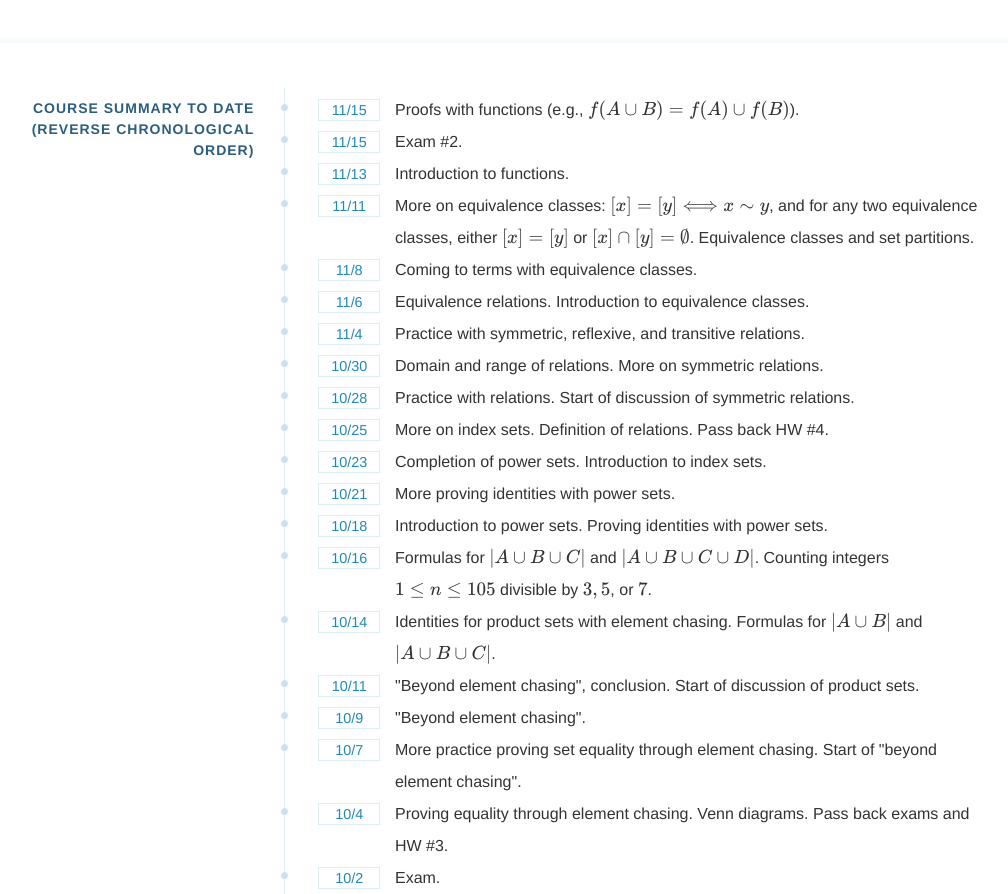
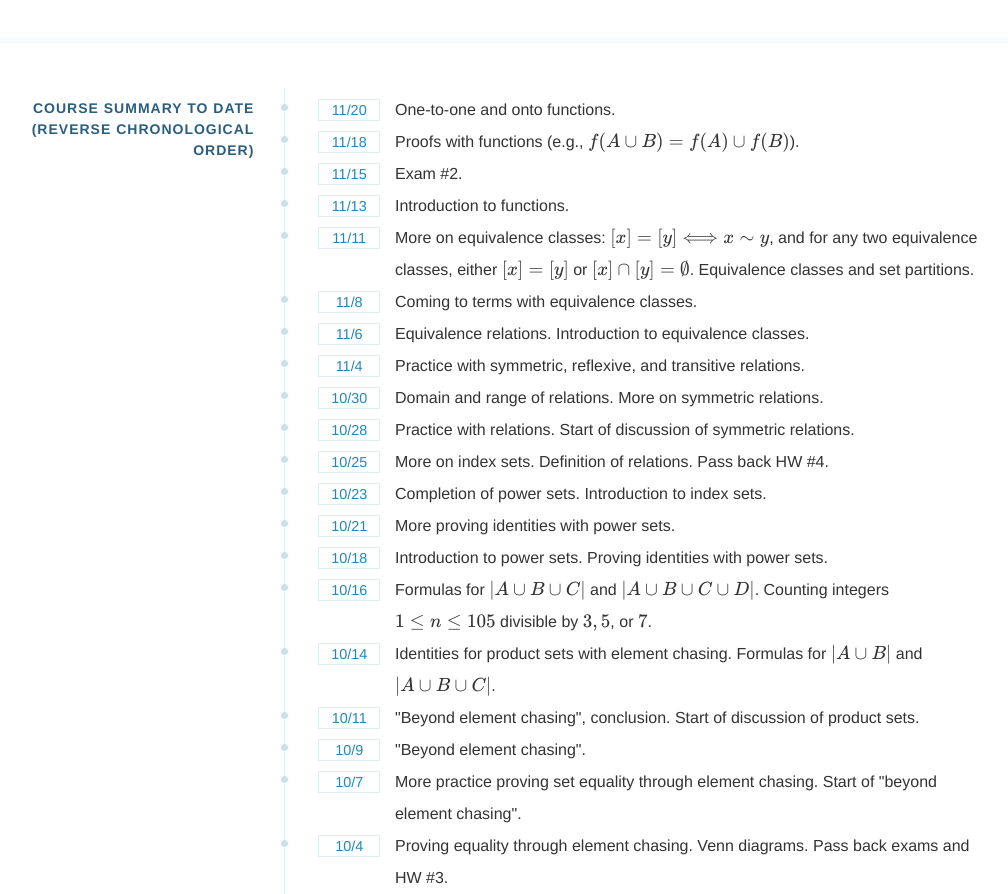
Before and after one commit to twonth/twonth.github.io, a plain HTML site: page 3200f24.html in a window 1280 px wide. Shown: the part 1692-2586 px from the top of the page, without its empty margins (93-1101 px from the left). Drawn offline with nearby package versions, Linux system fonts and the light colour scheme; some packages are replaced by stand-ins of ours; a script that the page names is missing; files whose address does not match are found by name; a web font is replaced by a local one.

Commit message:
course updates

```diff
--- a/3200f24.html
+++ b/3200f24.html
@@ -197,7 +197,12 @@
                                             <div class="module-content col-sm-9">
                                                 <ul class="course-summary-to-date">
 
-                                                    <li class="with-bullet"><span class="course-date col-sm-1">11/15</span><span class="course-task col-md-10">
+                                                    <li class="with-bullet"><span class="course-date col-sm-1">11/20</span><span class="course-task col-md-10">
+                                                       One-to-one and onto functions.
+                                                    </span></li>
+
+
+                                                    <li class="with-bullet"><span class="course-date col-sm-1">11/18</span><span class="course-task col-md-10">
                                                         Proofs with functions (e.g., $f(A\cup B) = f(A) \cup f(B)$).
                                                     </span></li>
 
```
Also changed, not shown: 3100f24.html (+5 -0 lines).
